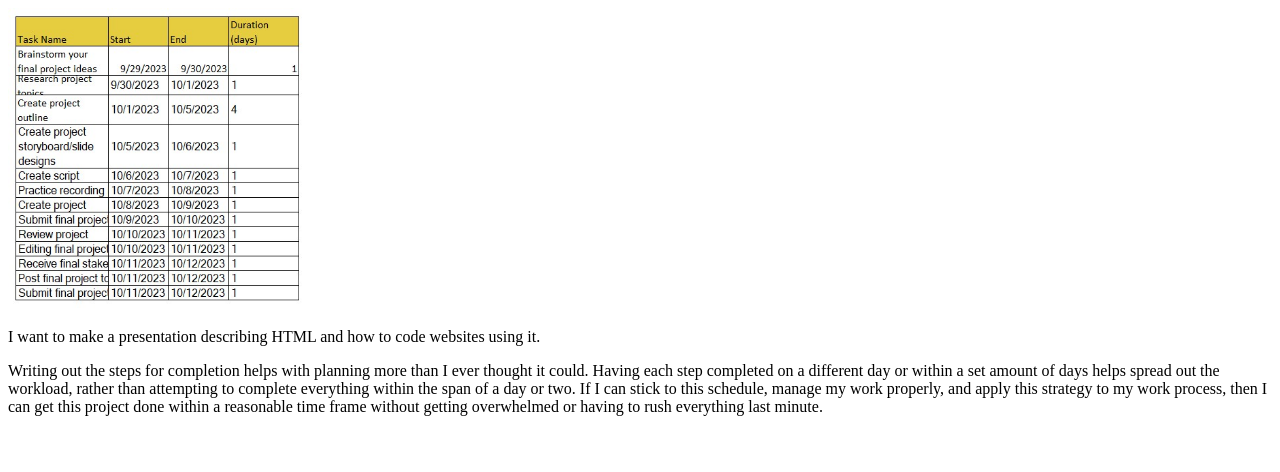
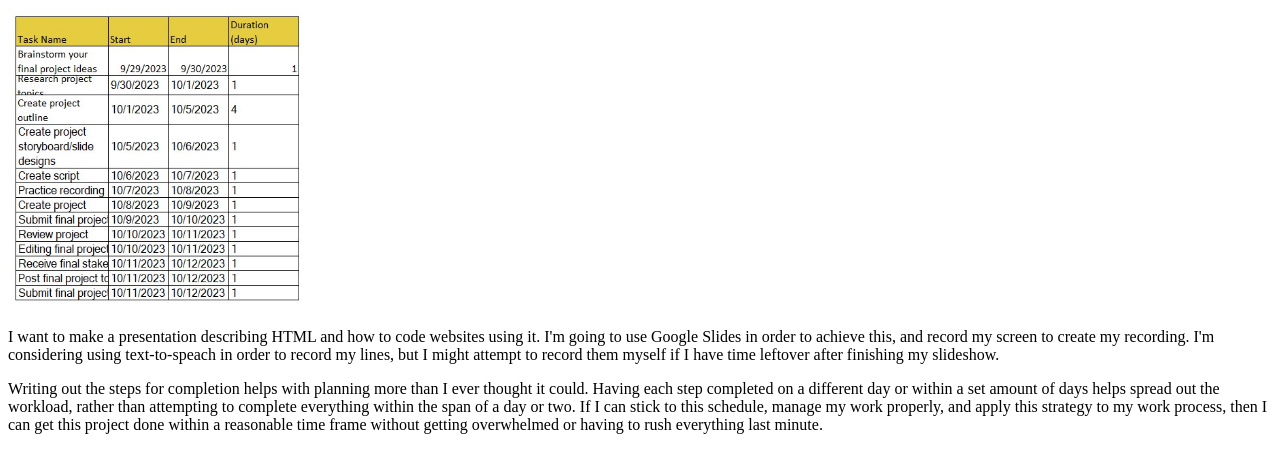
Before and after one commit to RLG-github/RLG-github.github.io, a plain HTML site: page web110/assignment6.html in a window 1280 px wide. Drawn offline with Linux system fonts and the light colour scheme.

Commit message:
Update assignment6.html

```diff
--- a/web110/assignment6.html
+++ b/web110/assignment6.html
@@ -6,10 +6,16 @@
   </head>
   <body>
     <img src="gantt_chart.jpg" alt="Gantt Chart" width="300" height="300">
-    <p>I want to make a presentation describing HTML and how to code websites using it.</p>
+    <p>
+      I want to make a presentation describing HTML and how to code websites using it.
+      I'm going to use Google Slides in order to achieve this, and record my screen to create my recording.
+      I'm considering using text-to-speach in order to record my lines, but I might attempt to record them myself if I have time leftover after finishing my slideshow.
+    </p>
 
-    <p>Writing out the steps for completion helps with planning more than I ever thought it could.
+    <p>
+      Writing out the steps for completion helps with planning more than I ever thought it could.
       Having each step completed on a different day or within a set amount of days helps spread out the workload, rather than attempting to complete everything within the span of a day or two.
-      If I can stick to this schedule, manage my work properly, and apply this strategy to my work process, then I can get this project done within a reasonable time frame without getting overwhelmed or having to rush everything last minute.</p>
+      If I can stick to this schedule, manage my work properly, and apply this strategy to my work process, then I can get this project done within a reasonable time frame without getting overwhelmed or having to rush everything last minute.
+    </p>
   </body>
 </html>
```
